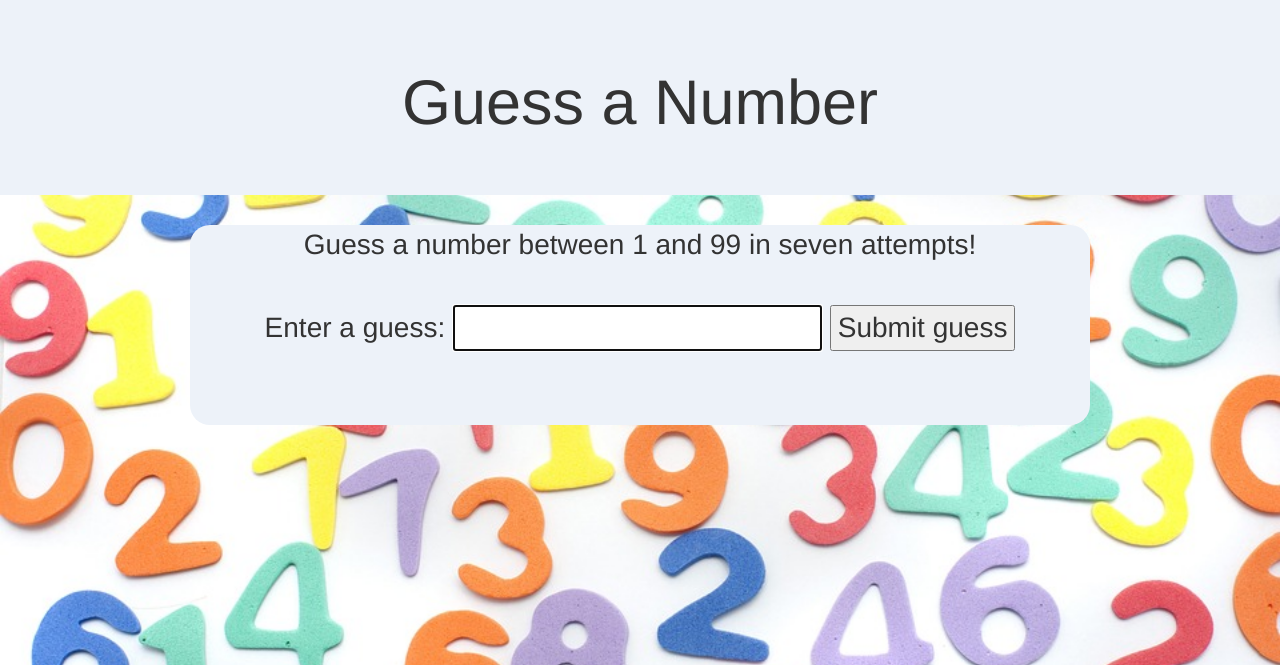
After one commit to Giocerna5/springcst336-gio, a PHP site: page /Labs/guessNumber/index.html in a window 1280 px wide. The commit adds this page. Shown: the top 665 px of the page. Run offline with PHP 8.4, Linux system fonts and the light colour scheme.

Commit message:
lab2 done

```diff
--- /dev/null
+++ b/Labs/guessNumber/css/styles.css
@@ -0,0 +1,18 @@
+body{
+    text-align:center;
+    background-image: url("../img/numbers_bg.jpg");
+    background-size: cover;
+}
+
+.jumbotron {
+    background-color:#edf2f9;
+}
+
+#directions {
+    background-color:#edf2f9;
+    font-size: 2em;
+    width:900px;
+    height:200px;
+    margin:0 auto;
+    border-radius:20px;
+}
--- /dev/null
+++ b/Labs/guessNumber/index.html
@@ -0,0 +1,47 @@
+<!DOCTYPE html>
+<html>
+    <head>
+        <title> Guess a Number </title>
+        <meta charset="utf-8" />
+        <script src="https://code.jquery.com/jquery.min.js"></script>
+
+        <!--Bootstrap files-->
+        <link rel="stylesheet" href="https://maxcdn.bootstrapcdn.com/bootstrap/3.3.7/css/bootstrap.min.css" integrity="sha384-BVYiiSIFeK1dGmJRAkycuHAHRg32OmUcww7on3RYdg4Va+PmSTsz/K68vbdEjh4u" crossorigin="anonymous">
+        <script src="https://maxcdn.bootstrapcdn.com/bootstrap/3.3.7/js/bootstrap.min.js" integrity="sha384-Tc5IQib027qvyjSMfHjOMaLkfuWVxZxUPnCJA7l2mCWNIpG9mGCD8wGNIcPD7Txa" crossorigin="anonymous"></script>
+
+        <!--Custom Styles-->
+        <link href="css/styles.css" rel="stylesheet" type="text/css" />
+    </head>
+    <body>
+            <script src="https://code.jquery.com/jquery-3.3.1.min.js" integrity="sha256-FgpCb/KJQlLNfOu91ta32o/NMZxltwRo8QtmkMRdAu8=" crossorigin="anonymous">
+
+
+    </script>
+
+        <div class="jumbotron">
+            <h1>Guess a Number</h1>
+        </div>
+
+        <div id="directions" class = "resultParas">
+            Guess a number between 1 and 99 in seven attempts!
+            <br><br>
+            <label1 for="guessField">Enter a guess: </label1>
+            <input type="text" id ="guessField" class = "guessField">
+            <input type = "submit" value="Submit guess" class ="guessSubmit">
+            <br> <br>
+            <p id = "guesses"></p>
+            <p id = "lastResult"></p>
+            <p id = "lowOrHi"></p>
+            <p id = "won"></p>
+            <button id = 'reset'>Reset</button>
+        </div>
+
+        <script>
+            $("button").click(function(){
+            $("p").css("color", "white");
+            });
+        </script>
+        <script SRC = "js/functions.js"></script>
+
+    </body>
+</html>
--- /dev/null
+++ b/Labs/guessNumber/js/functions.js
@@ -0,0 +1,85 @@
+         var randomNumber = Math.floor(Math.random()*99) +1;
+            var guesses = document.querySelector('#guesses');
+            var lastResult = document.querySelector('#lastResult');
+            var lowOrHi = document.querySelector('#lowOrHi');
+
+            var guessSubmit = document.querySelector('.guessSubmit');
+            var guessField = document.querySelector('.guessField');
+            var gamesWon = document.querySelector('#won');
+            var wins = 0;
+            var loss = 0;
+            var guessCount = 1;
+            var resetButton = document.querySelector('#reset');
+            resetButton.style.display = 'none';
+            guessField.focus();
+
+
+
+            function checkGuess(){
+                var userGuess = Number(guessField.value);
+                if(guessCount ===1){
+                    guesses.innerHTML = 'Previous guesses: ';
+                }
+                gamesWon.innerHTML = 'Wins: ' + wins + ' Losses: ' + loss;
+                if(userGuess > 0 && userGuess < 100)
+                    guesses.innerHTML += userGuess + ' ';
+
+                    if(userGuess === randomNumber){
+                        lastResult.innerHTML = 'Congratulations! You got it right!';
+                        lastResult.style.backgroundColor = 'green';
+                        wins++;
+                        lowOrHi.innerHTML = '';
+                        setGameOver();
+                    } else if(guessCount === 7){
+                        lastResult.innerHTML = 'Sorry, you lost';
+                        loss++;
+                        setGameOver();
+                    }else{
+
+                        lastResult.innerHTML = 'Wrong!';
+                        lastResult.style.backgroundColor = 'red';
+                        if(userGuess < randomNumber){
+                            lowOrHi.innerHTML= 'Last guess was too low!';
+                        }else if(userGuess > randomNumber){
+                            lowOrHi.innerHTML = 'Last guess was too high!';
+                        }
+                        else{
+                            lowOrHi.innerHTML = 'It says between 1-99 only!';
+                            guessCount--;
+                        }
+
+                    }
+                    guessCount++;
+                    guessField.value = '';
+                    guessField.focus();
+
+            }
+
+            guessSubmit.addEventListener("click", checkGuess);
+
+            function setGameOver(){
+                guessField.disabled = true;
+                guessSubmit.disabled = true;
+                resetButton.style.display = 'inline';
+                resetButton.addEventListener('click', resetGame);
+            }
+
+            function resetGame(){
+                guessCount = 1;
+
+                var resetParas = document.querySelectorAll('.resultParas p');
+                for(var i = 0; i < resetParas.length; i++){
+                    resetParas[i].textContent = '';
+                }
+
+                resetButton.style.display = 'none';
+
+                guessField.disabled = false;
+                guessSubmit.disabled = false;
+                guessField.value = '';
+                guessField.focus();
+
+                lastResult.style.backgroundColor = 'white';
+
+                randomNumber = Math.floor((Math.random()*99) +1);
+            }
--- a/examples/dom/contact-list.css
+++ b/examples/dom/contact-list.css
@@ -4,6 +4,6 @@ body {
     height: 100%;
 }
 
-.container {
+div.container {
     margin-top: 30px;
 }
--- a/examples/dom/contact-list.js
+++ b/examples/dom/contact-list.js
@@ -67,8 +67,7 @@ function printContact(contact) {
     //            <br>
     var addressLineBreak = document.createElement("br");
     infoColumnDiv.appendChild(addressLineBreak);
-
-    //            <span class="fa fa-phone fa-fw text-muted" data-toggle="tooltip" title="" data-original-title="(870) 288-4149"></span>
+     //            <span class="fa fa-phone fa-fw text-muted" data-toggle="tooltip" title="" data-original-title="(870) 288-4149"></span>
     var phoneActionSpan = document.createElement("span");
     phoneActionSpan.setAttribute("class", "fa fa-phone fa-fw text-muted");
     phoneActionSpan.setAttribute("data-toggle", "tooltip");
```
Also changed, not shown: examples/jq/index.html (added, +61 -0 lines), Labs/guessNumber/img/numbers_bg.jpg (added).
